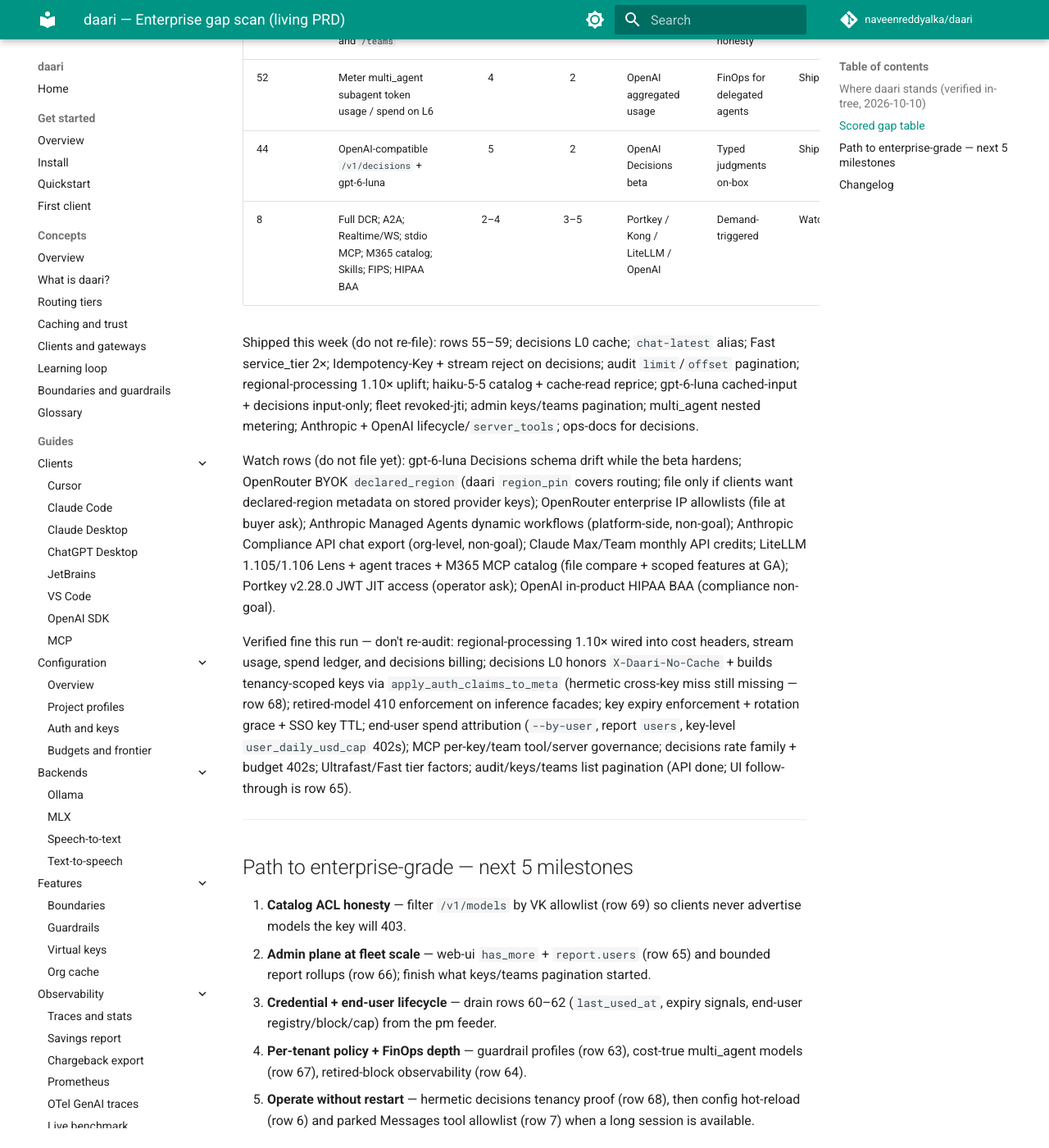
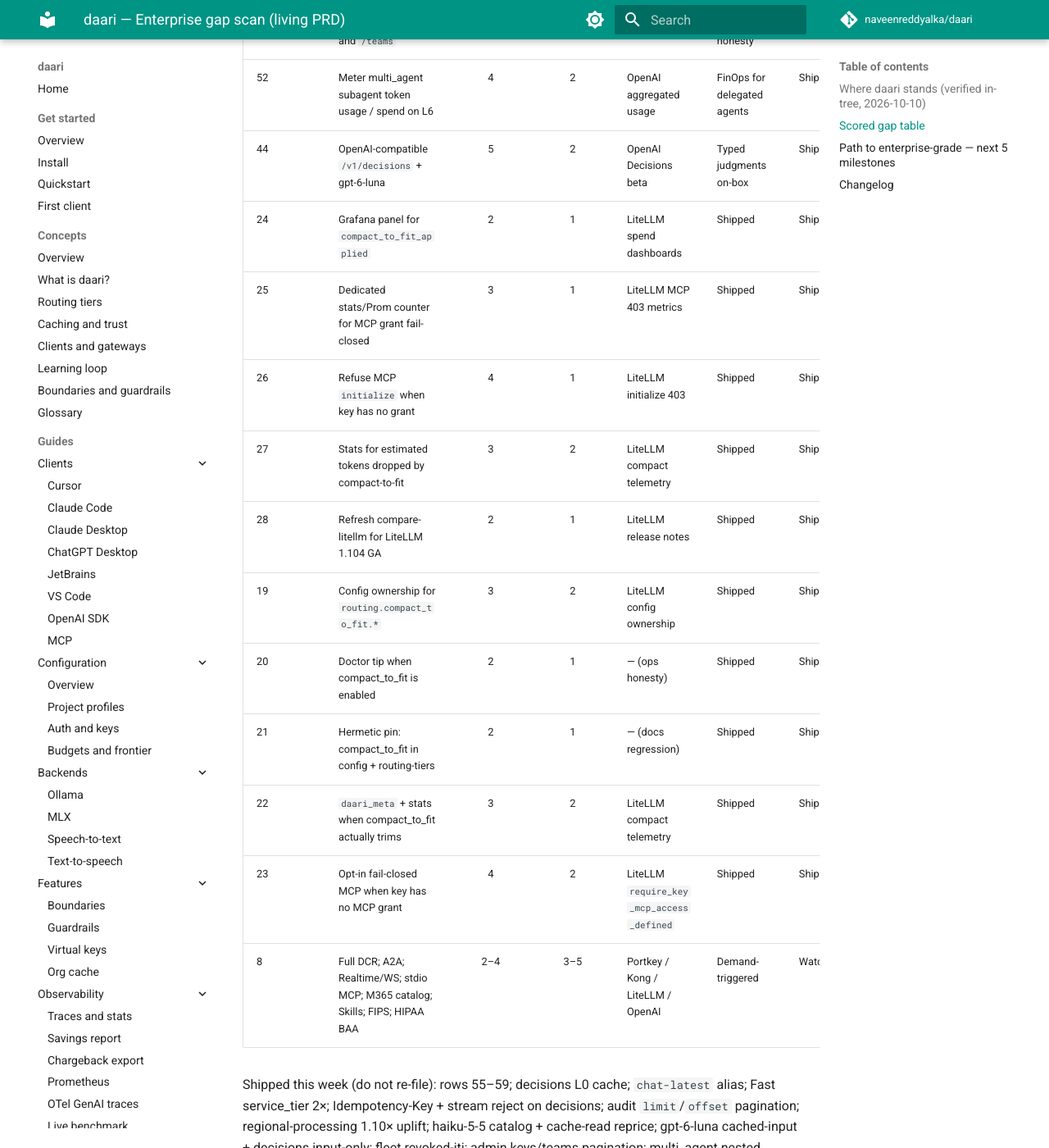
Before and after one commit to naveenreddyalka/daari, an MkDocs documentation site: the page built from docs/prd/ENTERPRISE.md, in a window 1280 px wide and 1400 px high, scrolled down 3282 px. Shown: the whole window at 82% size. Built offline with MkDocs 1.6.1 and Material for MkDocs 9.7.7, drawn with Linux system fonts in a browser that asks for light colours; comment, search, counter and statistics services are not loaded; some of the changed text lies outside the part shown.

Commit message:
docs(prd): restore compact/MCP hermetic pin rows in ENTERPRISE

```diff
--- a/docs/prd/ENTERPRISE.md
+++ b/docs/prd/ENTERPRISE.md
@@ -62,6 +62,16 @@
 | 51 | Paginate + audit `GET /v1/daari/keys` and `/teams` | 4 | 2 | LiteLLM admin UI | Control-plane honesty | Shipped |
 | 52 | Meter multi_agent subagent token usage / spend on L6 | 4 | 2 | OpenAI aggregated usage | FinOps for delegated agents | Shipped |
 | 44 | OpenAI-compatible `/v1/decisions` + gpt-6-luna | 5 | 2 | OpenAI Decisions beta | Typed judgments on-box | Shipped |
+| 24 | Grafana panel for `compact_to_fit_applied` | 2 | 1 | LiteLLM spend dashboards | Shipped | Shipped |
+| 25 | Dedicated stats/Prom counter for MCP grant fail-closed | 3 | 1 | LiteLLM MCP 403 metrics | Shipped | Shipped |
+| 26 | Refuse MCP `initialize` when key has no grant | 4 | 1 | LiteLLM initialize 403 | Shipped | Shipped |
+| 27 | Stats for estimated tokens dropped by compact-to-fit | 3 | 2 | LiteLLM compact telemetry | Shipped | Shipped |
+| 28 | Refresh compare-litellm for LiteLLM 1.104 GA | 2 | 1 | LiteLLM release notes | Shipped | Shipped |
+| 19 | Config ownership for `routing.compact_to_fit.*` | 3 | 2 | LiteLLM config ownership | Shipped | Shipped |
+| 20 | Doctor tip when compact_to_fit is enabled | 2 | 1 | — (ops honesty) | Shipped | Shipped |
+| 21 | Hermetic pin: compact_to_fit in config + routing-tiers | 2 | 1 | — (docs regression) | Shipped | Shipped |
+| 22 | `daari_meta` + stats when compact_to_fit actually trims | 3 | 2 | LiteLLM compact telemetry | Shipped | Shipped |
+| 23 | Opt-in fail-closed MCP when key has no MCP grant | 4 | 2 | LiteLLM `require_key_mcp_access_defined` | Shipped | Shipped |
 | 8 | Full DCR; A2A; Realtime/WS; stdio MCP; M365 catalog; Skills; FIPS; HIPAA BAA | 2–4 | 3–5 | Portkey / Kong / LiteLLM / OpenAI | Demand-triggered | Watch |
 
 Shipped this week (do not re-file): rows 55–59; decisions L0 cache;
@@ -119,8 +129,8 @@
   per-subagent model pricing, decisions L0 cache_scope hermetic test, filtered
   `/v1/models` catalog. Outward: LiteLLM 1.105 still RC (Lens/agent traces —
   watch for GA); OpenRouter filtered-catalog parity; gateways otherwise flat.
-  Pruned condensed early shipped rows 19–28 / 45–48 from the table (still in
-  git history); watch list drops the four gaps now filed.
+  Compact/MCP grant pin rows 19–28 retained as Shipped; watch list drops the
+  four gaps now filed.
 
 - **2026-10-10 pm (key + end-user lifecycle governance)** — Row 53 marked
   Shipped (same-day drain). Filed rows 60–64 after a code audit of key/user
```
